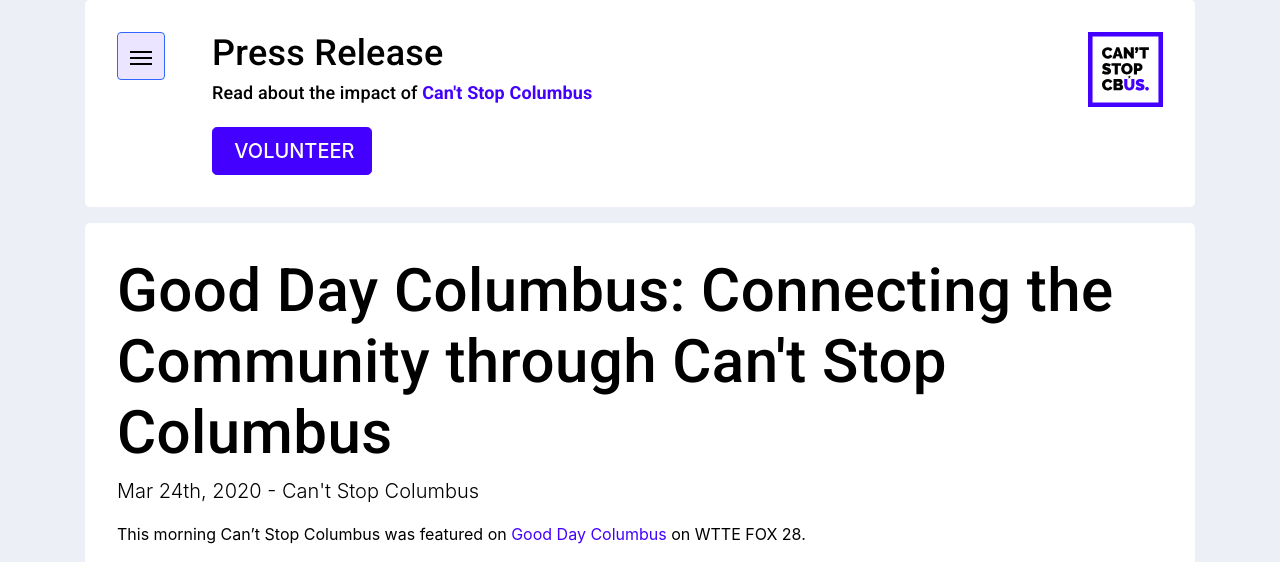
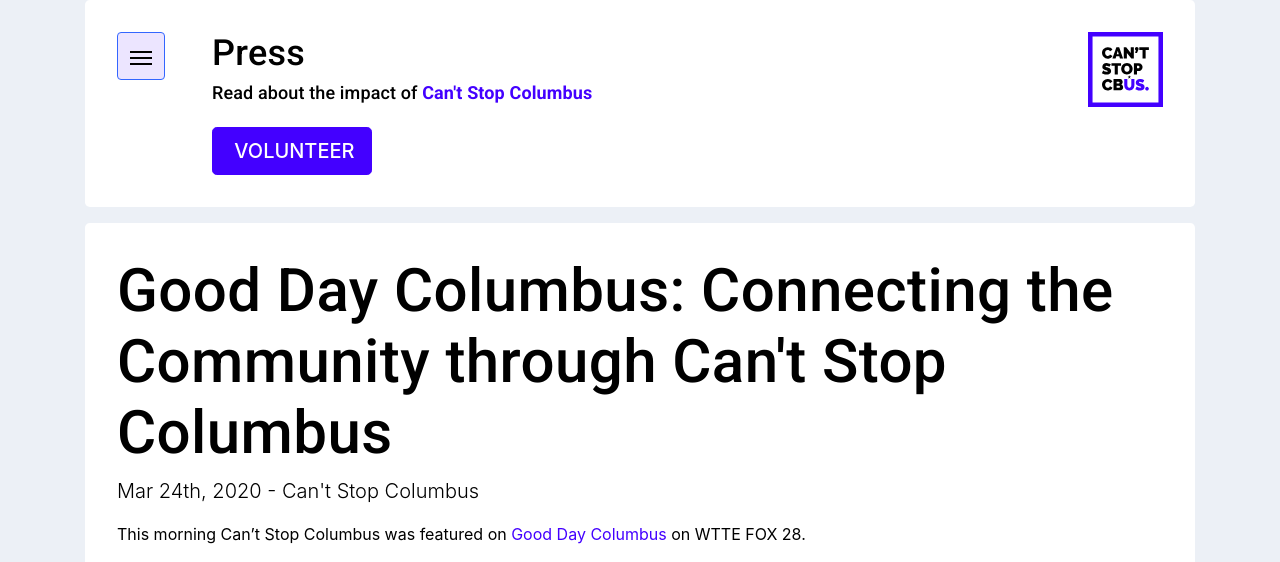
Before and after one commit to maharris1011/cantstopcolumbus, a Jekyll site: the page built from _posts/2020-03-24-good-day-columbus-connecting-the-community-through-cant-stop-columbus.markdown, in a window 1280 px wide, cut to the strip 0-562 px from the top of the page. Built offline with Jekyll 4.4.1, drawn with Linux system fonts in a browser that asks for light colours.

Commit message:
change press release to just press

```diff
--- a/_includes/press-release/main-title.html
+++ b/_includes/press-release/main-title.html
@@ -1,6 +1,6 @@
 {% capture between_content %}
   <div class="title-content col-md-8">
-    <h1>Press Release</h1>
+    <h1>Press</h1>
     <h4>Read about the impact of <span class="highlight">Can't Stop Columbus</span></h4>
     <div class="d-flex help-button-group">
       <a  class="btn btn-primary btn-lg dark-purple"
```
